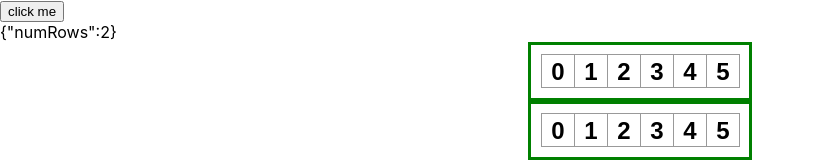
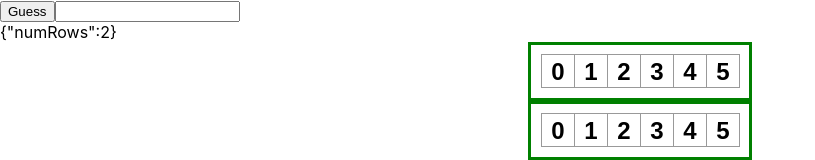
Before and after one commit to veliakiner/wurmdle, a React (Create React App) app: page / in a window 1280 px wide. Shown: the top 160 px of the page, without its empty margins (0-815 px from the left). Built offline with nearby package versions, Linux system fonts and the light colour scheme.

Commit message:
calc correctness

```diff
--- a/src/App.js
+++ b/src/App.js
@@ -1,21 +1,69 @@
 import React from "react";
 import "./App.css";
 
+let stats = {
+  kingler: [55, 130, 115, 50, 50, 75],
+  mew: [100, 100, 100, 100, 100, 100],
+  mewtwo: [106, 110, 90, 154, 90, 130],
+  machamp: [90, 130, 80, 65, 85, 55],
+};
 
 class Board extends React.Component {
   state = {
+    answer: "kingler",
     numRows: 2,
+    currentGuess: "",
+    lastGuess: "",
+    guesses: [],
+    guessDeltas: []
   };
-
-  clickResult() {
-    console.log("Times clicked: " + this.state.numRows);
-    this.state.numRows = this.state.numRows + 1 ;
+  calculateCorrectness(lastGuess) {
+    let answer = this.state.answer;
+    console.log(lastGuess);
+    console.log(answer);
+    if (lastGuess == answer) {
+      console.log("Correct!");
+    } else {
+      let guessStats = stats[lastGuess];
+      let ansStats = stats[answer];
+      let delta = [];
+      for (var i = 0; i < guessStats.length; i += 1) {
+        delta.push(ansStats[i] - guessStats[i]);
+      }
+      console.log(delta.toString());
+      console.log("Incorrect. Try again");
+      return delta
+    }
+  }
+  onGuess() {
+    // sanitise
+    let lastGuess = this.state.currentGuess
+    let delta = this.calculateCorrectness();
+    this.setState(
+      {
+        numRows: this.state.numRows + 1,
+        currentGuess: "",
+        guesses: this.state.guesses.concat(lastGuess),
+        lastGuess: this.state.currentGuess,
+        guessDeltas: this.state.guessDeltas.concat(delta)
+      },
+      () => {
+        console.log("Guessed " + lastGuess);
+        console.log("Guesses: " + this.state.guesses.toString());
+      }
+    );
+  }
+  onChange(evt) {
+    let input = evt.target.value;
+    this.setState({ currentGuess: input });
   }
   render() {
-
     return (
       <div>
-        <button onClick={() => this.setState({numRows: this.state.numRows + 1})}>click me</button>
+        <form>
+          <button onClick={() => this.onGuess()}>Guess</button>
+          <input onChange={(e) => this.onChange(e)}></input>
+        </form>
         <Grid numRows={this.state.numRows}></Grid>
       </div>
     );
@@ -23,12 +71,11 @@ class Board extends React.Component {
 }
 
 function Grid(props) {
-
   const rows = [];
 
   for (var i = 0; i < props.numRows; i += 1) {
     rows.push(<Row key={i} value={props.numRows} />);
-  };
+  }
   return (
     <div>
       <div className="status">{"" + JSON.stringify(props)}</div>
@@ -43,17 +90,13 @@ function Row(props) {
   for (var i = 0; i < numSquares; i += 1) {
     squares.push(<Square key={i} value={i}></Square>);
   }
-  return (
-    <div className="board-row">
-      {squares}
-    </div>
-  );
+  return <div className="board-row">{squares}</div>;
 }
 function Square(props) {
   return <button className="square">{props.value} </button>;
 }
 
 function App() {
-  return <Board></Board>
+  return <Board></Board>;
 }
 export default App;
```
